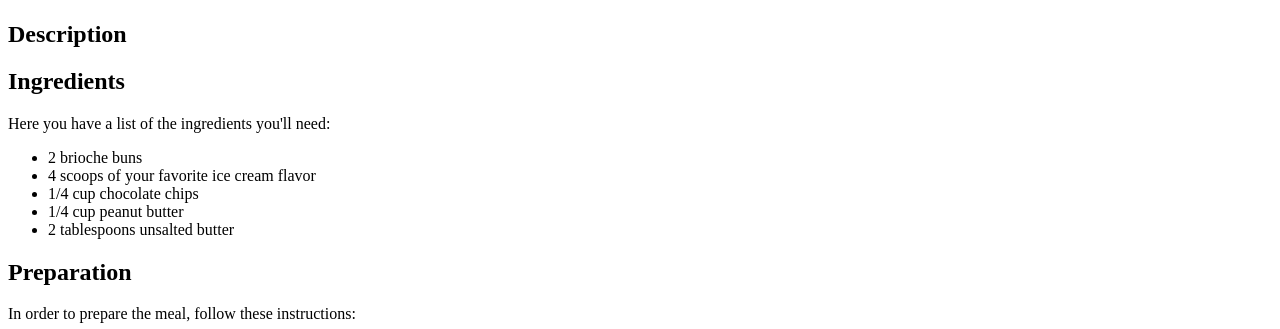
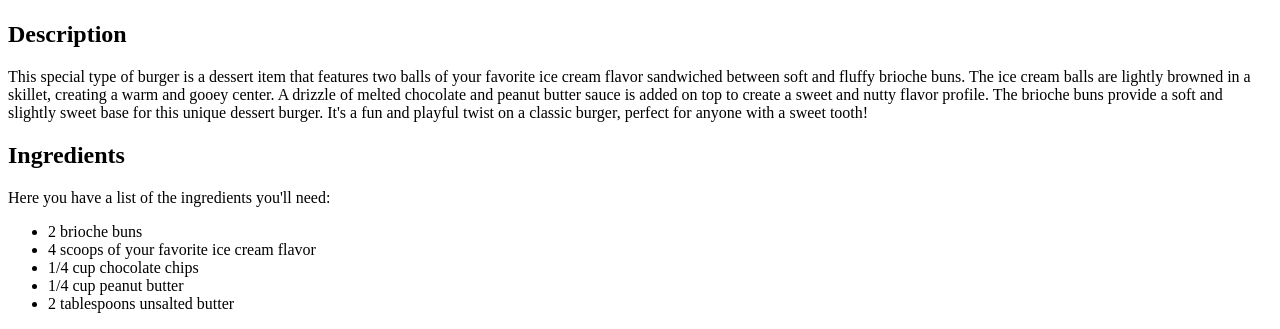
Before and after one commit to atuel96/odin-recipes, a plain HTML site: page recipes/ice-burger-cream.html in a window 1280 px wide. Shown: the part 458-787 px from the top of the page. Drawn offline with Linux system fonts and the light colour scheme.

Commit message:
Fix Description of Ice Burger Cream

```diff
--- a/recipes/ice-burger-cream.html
+++ b/recipes/ice-burger-cream.html
@@ -14,7 +14,16 @@
       width="500"
     />
     <h2>Description</h2>
-    <p></p>
+    <p>
+      This special type of burger is a dessert item that features two balls of
+      your favorite ice cream flavor sandwiched between soft and fluffy brioche
+      buns. The ice cream balls are lightly browned in a skillet, creating a
+      warm and gooey center. A drizzle of melted chocolate and peanut butter
+      sauce is added on top to create a sweet and nutty flavor profile. The
+      brioche buns provide a soft and slightly sweet base for this unique
+      dessert burger. It's a fun and playful twist on a classic burger, perfect
+      for anyone with a sweet tooth!
+    </p>
     <h2>Ingredients</h2>
     <p>Here you have a list of the ingredients you'll need:</p>
     <ul>
```
